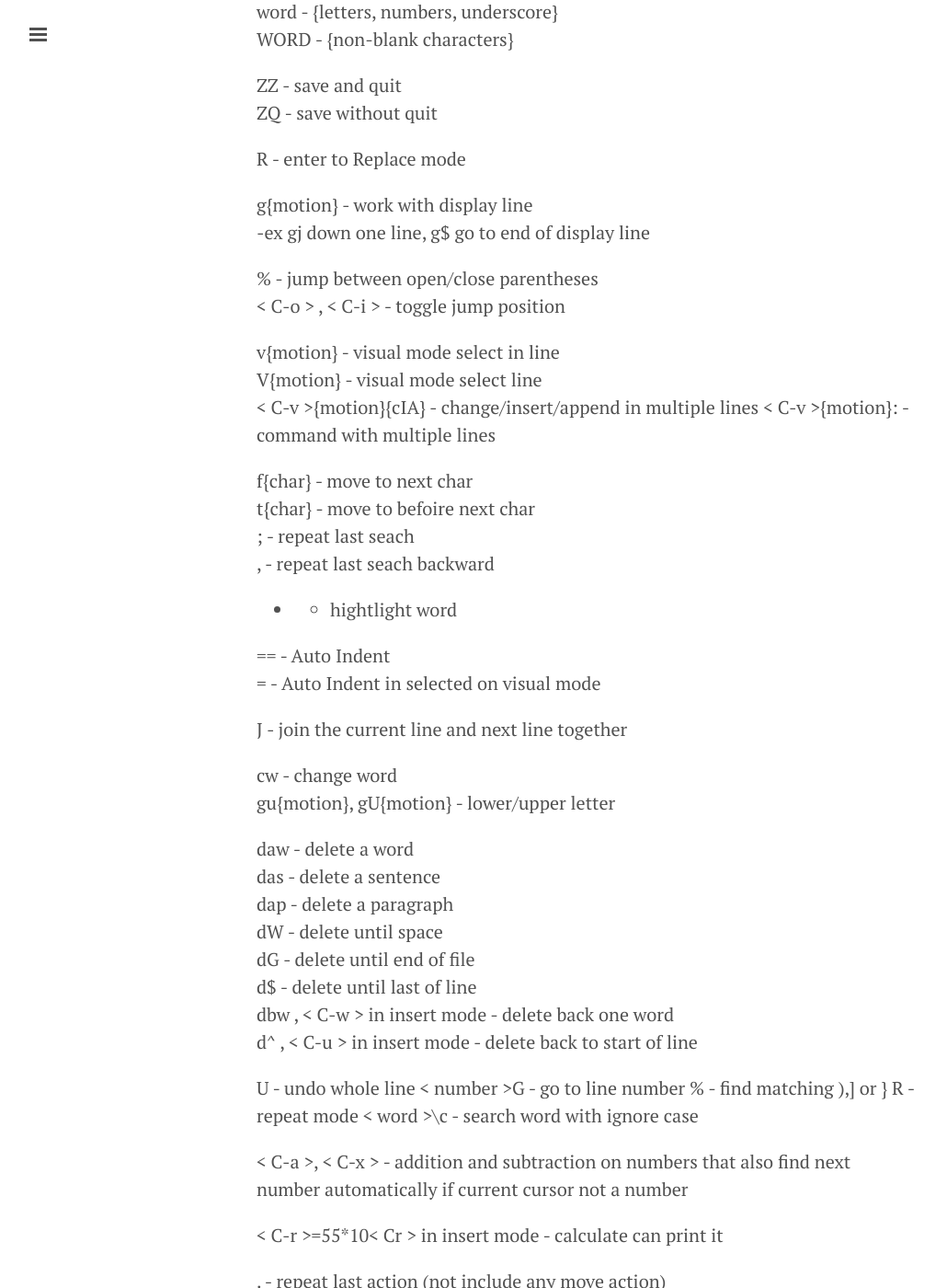
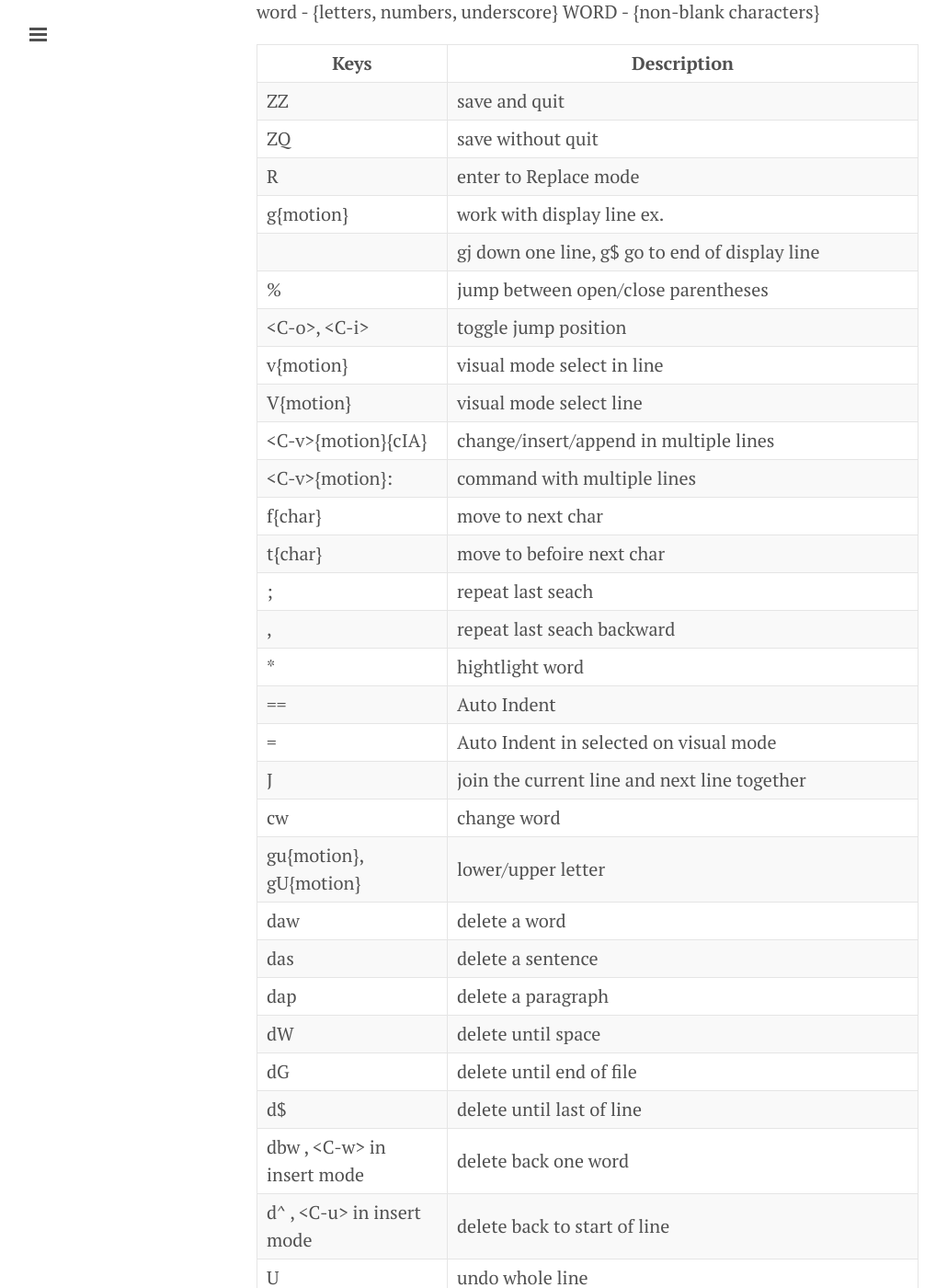
Before and after one commit to ibotdotout/ibotdotout.github.io, a Jekyll site: the page built from _posts/2014-06-09-vim.md, in a window 1280 px wide and 1400 px high, scrolled down 589 px. Shown: the whole window at 92% size, without its empty margins (1-1031 px from the left). Built offline with Jekyll 4.4.1, drawn with Linux system fonts in a browser that asks for light colours; Markdown is read by kramdown in place of the engine named in the settings; some of the changed text lies outside the part shown.

Commit message:
Update: use vim table to clean design

```diff
--- a/_posts/2014-06-09-vim.md
+++ b/_posts/2014-06-09-vim.md
@@ -24,62 +24,48 @@ Quick Ref
 word - {letters, numbers, underscore}
 WORD - {non-blank characters}
 
-ZZ - save and quit
-ZQ - save without quit
-
-R - enter to Replace mode
-
-g{motion} - work with display line
-  -ex gj down one line, g$ go to end of display line
-
-% - jump between open/close parentheses
-< C-o > , < C-i > - toggle jump position
-
-v{motion} - visual mode select in line
-V{motion} - visual mode select line
-< C-v >{motion}{cIA} - change/insert/append in multiple lines
-< C-v >{motion}: - command with multiple lines
-
-f{char} - move to next char
-t{char} - move to befoire next char
-; - repeat last seach
-, - repeat last seach backward
-* - hightlight word
-
-== - Auto Indent
-= - Auto Indent in selected on visual mode
-
-J - join the current line and next line together
-
-cw - change word
-gu{motion}, gU{motion} - lower/upper letter
-
-daw - delete a word
-das - delete a sentence
-dap - delete a paragraph
-dW - delete until space
-dG - delete until end of file
-d$ - delete until last of line
-dbw , < C-w > in insert mode - delete back one word
-d^ , < C-u > in insert mode - delete back to start of line
-
-U - undo whole line
-< number >G - go to line number
-% - find matching ),] or }
-R - repeat mode
-\< word >\c - search word with ignore case
-
-< C-a >, < C-x > - addition and subtraction on numbers that also find next number automatically if current cursor not a number
-
-< C-r >=55*10< Cr > in insert mode - calculate can print it
-
-. - repeat last action (not include any move action)
-
-{num}G - Go to line
-{num}| (pipe) - Go to Column
-
-:w !sudo tee % - [write file with sudo premission](https://www.youtube.com/watch?v=C6xqO4Z1nIo)
-
+|Keys|Description|
+|-------|-----------|
+|ZZ | save and quit  |
+|ZQ | save without quit  |
+|R | enter to Replace mode|
+|g{motion} | work with display line ex.|
+||gj down one line, g$ go to end of display line|
+|% | jump between open/close parentheses  |
+|\<C-o\>, \<C-i\> | toggle jump position  |
+|v{motion} | visual mode select in line  |
+|V{motion} | visual mode select line  |
+|\<C-v\>{motion}{cIA} | change/insert/append in multiple lines |
+|\<C-v\>{motion}: | command with multiple lines|
+|f{char} | move to next char  |
+|t{char} | move to befoire next char  |
+|; | repeat last seach  |
+|, | repeat last seach backward  |
+|\* | hightlight word  |
+|== | Auto Indent  |
+|= | Auto Indent in selected on visual mode  |
+|J | join the current line and next line together|
+|cw | change word  |
+|gu{motion}, gU{motion} | lower/upper letter|
+|daw | delete a word  |
+|das | delete a sentence  |
+|dap | delete a paragraph  |
+|dW | delete until space  |
+|dG | delete until end of file  |
+|d$ | delete until last of line  |
+|dbw , \<C-w\> in insert mode | delete back one word  |
+|d^ , \<C-u\> in insert mode | delete back to start of line  |
+|U | undo whole line|
+|\<number\>G | go to line number|
+|% | find matching ),] or }|
+|R | repeat mode|
+|\\<word\>\c | search word with ignore case|
+|\<C-r\>=55\*10\<Cr\> in insert mode | calculate can print it|
+|\<C-a\>,\<C-x\> | addition and subtraction on numbers that also find next number automatically if current cursor not a number|
+|. | repeat last action (not include any move action)  |
+|{num}G | Go to line  |
+|{num}\|(pipe) | Go to Column  |
+|:w !sudo tee % | [write file with sudo premission](https://www.youtube.com/watch?v=C6xqO4Z1nIo)|
 
 
 #### Command
@@ -91,7 +77,7 @@ R - repeat mode
 |% | all lines  |
 |$ | last line  |
 |{start},{end} | from start to end line  |
-|\<,\ > | start selection to end selection  |
+|\<,\> | start selection to end selection  |
 
 
 |Command|Description|
@@ -225,7 +211,7 @@ $ brew install vim
 |-------|-----------|
 |\<leader\>hs | toggle highlight search  |
 |\<leader\>n | toggle [NERDTree](https://github.com/scrooloose/nerdtree)  |
-|\<leader\>ci , \<leader>\/ | toogle comment # [NERDCommenter](http://github.com/ddollar/nerdcommenter)  |
+|\<leader\>ci , \<leader>/ | toogle comment # [NERDCommenter](http://github.com/ddollar/nerdcommenter)  |
 |\<leader\>\<leader\>w | easy motion w # [EasyMotion](https://github.com/Lokaltog/vim-easymotion)  |
 |v{motion}S{tag} | Visual Select then surround it with tag #[surround](https://github.com/tpope/vim-surroun)|
 |cs{old}{new} | change old surround to new surround #[surround](https://github.com/tpope/vim-surroun)|
```
